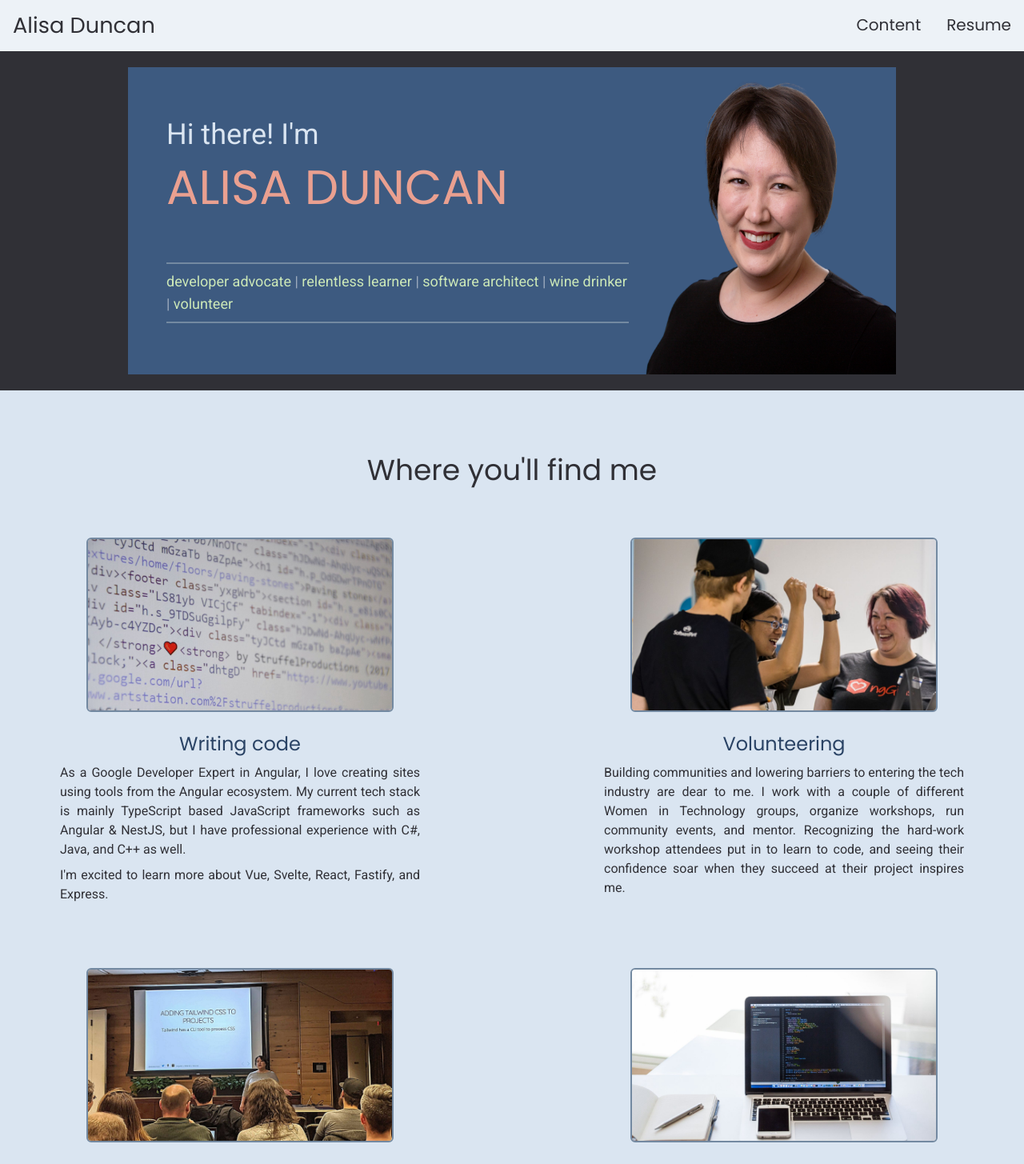
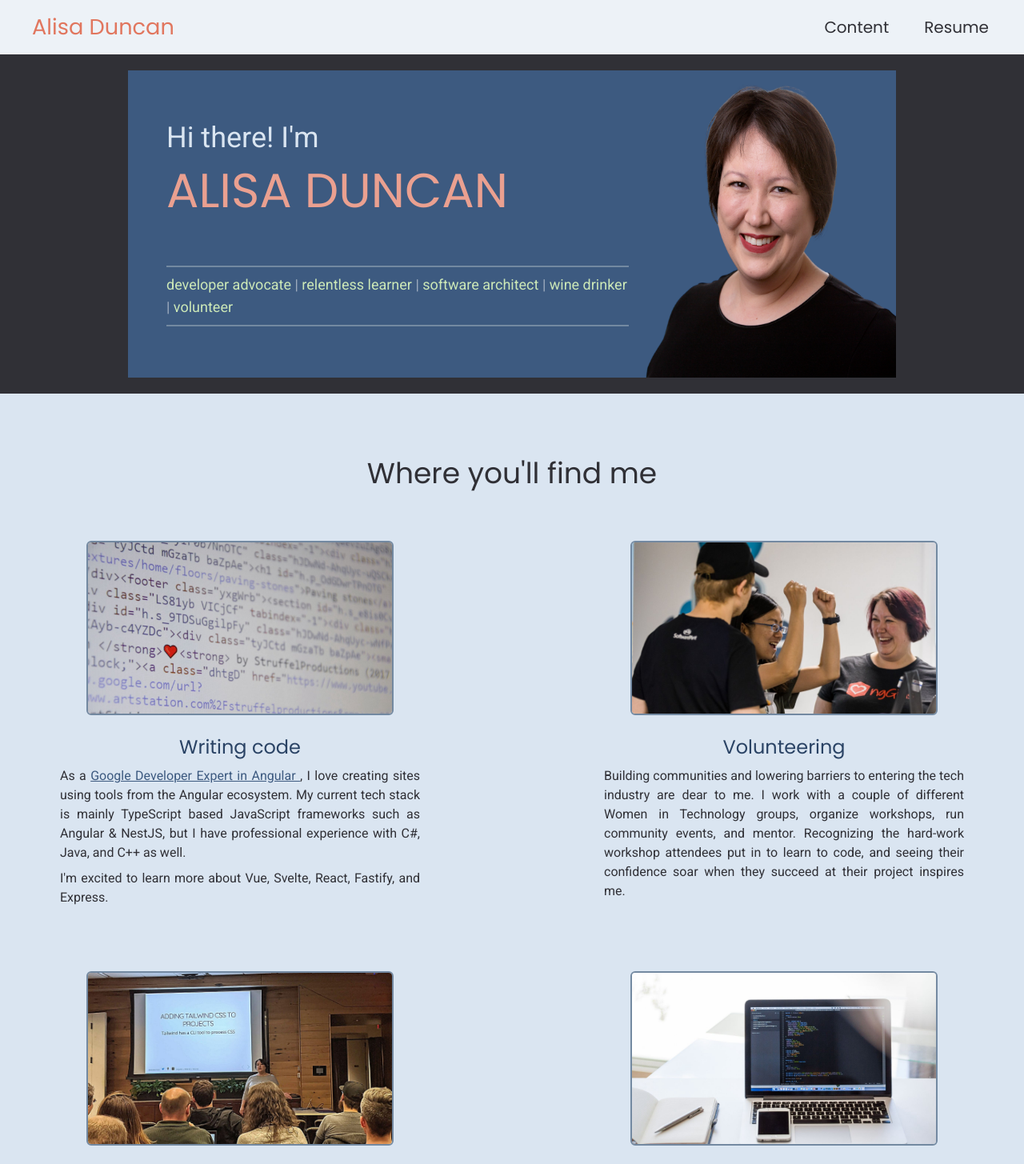
Before and after one commit to alisaduncan/alisaduncan-site, an Angular app: page / in a window 1280 px wide. Shown: the top 1455 px of the page at 80% size. Built offline with nearby package versions, Linux system fonts and the light colour scheme.

Commit message:
Navbar updates and a few more meta tags (#20)

```diff
--- a/src/app/app.component.html
+++ b/src/app/app.component.html
@@ -1,4 +1,4 @@
-<div class="bg-adCultured">
+<div class="app bg-adCultured">
   <app-navbar></app-navbar>
   <div class="w-100">
     <router-outlet></router-outlet>
--- /dev/null
+++ b/src/app/app.component.scss
@@ -0,0 +1,3 @@
+.app {
+  min-width: 386px;
+}
--- a/src/app/app.component.ts
+++ b/src/app/app.component.ts
@@ -4,7 +4,8 @@ import { DomSanitizer } from '@angular/platform-browser';
 
 @Component({
   selector: 'app-root',
-  templateUrl: './app.component.html'
+  templateUrl: './app.component.html',
+  styleUrls: ['./app.component.scss']
 })
 export class AppComponent {
   constructor(iconRegistry: MatIconRegistry, sanitizer: DomSanitizer) {
--- a/src/app/app.module.ts
+++ b/src/app/app.module.ts
@@ -8,7 +8,6 @@ import { MatIconModule } from '@angular/material/icon';
 import { MatButtonModule } from '@angular/material/button';
 import { MatCardModule } from '@angular/material/card';
 import { MatDividerModule } from '@angular/material/divider';
-import { MatToolbarModule } from '@angular/material/toolbar';
 
 import { AppComponent } from './app.component';
 import { ResumeComponent } from './resume/resume.component';
@@ -38,7 +37,6 @@ import { HighlightsComponent } from './highlights/highlights.component';
     MatButtonModule,
     MatCardModule,
     MatDividerModule,
-    MatToolbarModule,
     SharedModule
   ],
   providers: [],
--- a/src/app/home/home.component.html
+++ b/src/app/home/home.component.html
@@ -28,7 +28,12 @@
         <div class="flex flex-col">
           <img src="assets/img/coding.jpg" alt="HTML" class="w-96 border border-2 border-adShadowBlue rounded-md mx-auto" />
           <h3 class="text-adIndigoDye text-2xl font-display mt-6 mb-2">Writing code</h3>
-          <p class="mx-auto w-11/12 sm:w-10/12 md:w-9/12 lg:w-11/12 xl:w-9/12 text-justify">As a Google Developer Expert in Angular, I love creating sites using tools from the Angular ecosystem. My current tech stack is mainly TypeScript based JavaScript frameworks such as Angular & NestJS, but I have professional experience with C#, Java, and C++ as well.</p>
+          <p class="mx-auto w-11/12 sm:w-10/12 md:w-9/12 lg:w-11/12 xl:w-9/12 text-justify">As a
+            <a href="https://developers.google.com/community/experts/directory/profile/profile-j-alisa-duncan" target="_blank"
+               class="underline transition duration-500 ease-in-out text-adBedazzledBlue hover:text-adTerracotta">
+              Google Developer Expert in Angular
+            </a>,
+            I love creating sites using tools from the Angular ecosystem. My current tech stack is mainly TypeScript based JavaScript frameworks such as Angular & NestJS, but I have professional experience with C#, Java, and C++ as well.</p>
           <p class="mx-auto w-11/12 sm:w-10/12 md:w-9/12 lg:w-11/12 xl:w-9/12 pt-2 text-justify">I'm excited to learn more about Vue, Svelte, React, Fastify, and Express.</p>
         </div>
         <div class="flex flex-col">
@@ -53,7 +58,9 @@
           <h3 class="text-adIndigoDye text-2xl font-display mt-6 mb-2">Creating content</h3>
           <p class="mx-auto w-11/12 sm:w-10/12 md:w-9/12 lg:w-11/12 xl:w-9/12 text-justify">
             Sharing knowledge through writing posts and making videos is something I enjoy and I'm so lucky it's part of what I do as a Developer Advocate.
-            Check out some of my articles on the <a routerLink="/content" class="text-adBedazzledBlue underline">Content</a> page!
+            Check out some of my articles on the
+            <a routerLink="/content"
+               class="underline transition duration-500 ease-in-out text-adBedazzledBlue hover:text-adTerracotta">Content</a> page!
             Creating workshop tutorials that make the learning process more comfortable and engaging are particularly meaningful to me.</p>
         </div>
       </div>
@@ -70,16 +77,16 @@
           <h3 class="text-adLightBlue text-xl font-display md:mb-5">You might find me sharing knowledge, organizing workshops, designing engaging ways to learn, and community building as</h3>
           <ul class="py-5 text-adLightBlue">
             <li><span class="text-2xl pr-2 text-adTea">Angular Google Developer Expert</span><br class="xl:hidden"/><a
-              href="https://developers.google.com/community/experts" target="_blank" class="underline">Google Developers
+              href="https://developers.google.com/community/experts" target="_blank">Google Developers
               Experts program</a></li>
             <li class="mt-2"><span class="text-2xl pr-2 text-adTea">Core team member</span><br class="xl:hidden"/><a
               href="https://ng-girls.org" target="_blank" class="underline">ngGirls</a></li>
             <li class="mt-2"><span class="text-2xl pr-2 text-adTea">Curriculum Director</span><br class="xl:hidden"/>
-              <a href="https://codingandcocktails.kcwomenintech.org/" target="_blank" class="underline">Coding & Cocktails</a>
+              <a href="https://codingandcocktails.kcwomenintech.org/" target="_blank">Coding & Cocktails</a>
               <span class="italic px-1">by</span>
-              <a href="https://kcwomenintech.org/" target="_blank" class="underline">Kansas City Women in Technology</a></li>
+              <a href="https://kcwomenintech.org/" target="_blank">Kansas City Women in Technology</a></li>
             <li class="mt-2"><span class="text-2xl pr-2 text-adTea">Co-Organizer</span><br class="xl:hidden"/><a
-              href="https://www.meetup.com/angularkc/" target="_blank" class="underline">AngularKC Meetup</a></li>
+              href="https://www.meetup.com/angularkc/" target="_blank">AngularKC Meetup</a></li>
           </ul>
         </div>
       </div>
--- a/src/app/home/home.component.scss
+++ b/src/app/home/home.component.scss
@@ -6,3 +6,9 @@
     }
   }
 }
+
+.volunteer {
+  a {
+    @apply underline transition duration-500 ease-in-out hover:text-adTerracotta;
+  }
+}
--- a/src/app/navbar/navbar.component.html
+++ b/src/app/navbar/navbar.component.html
@@ -1,14 +1,17 @@
-<mat-toolbar class="bg-adGainsboro text-adCharcoal font-display">
-  <div class="w-full flex flex-row justify-between">
-    <span class="home-link w-1/2">
-      <a routerLink="/">Alisa Duncan</a>
-    </span>
-    <div class="w-1/4">
-      <ul class="w-full flex flex-row justify-end">
-        <li class="mr-8"><a routerLink="/content">Content</a></li>
-        <li class=""><a routerLink="/resume">Resume</a></li>
-      </ul>
+<div class="bg-adGainsboro text-adCharcoal font-display">
+  <nav class="p-4 mx-4 grid grid-cols-1 sm:grid-cols-2 justify-between items-center">
+    <div class="home-link mx-auto sm:mx-0">
+      <a routerLink="/" routerLinkActive="active-link" [routerLinkActiveOptions]="{exact:true}">
+        <span class="p-2">Alisa Duncan</span>
+      </a>
     </div>
-
-  </div>
-</mat-toolbar>
+    <div class="flex flex-row justify-center items-center sm:justify-end text-xl">
+      <a routerLink="/content" routerLinkActive="active-link" class="mr-5 p-1">
+        <span class="px-2">Content</span>
+      </a>
+      <a routerLink="/resume" routerLinkActive="active-link" class="p-1">
+        <span class="px-2">Resume</span>
+      </a>
+    </div>
+  </nav>
+</div>
--- a/src/app/navbar/navbar.component.scss
+++ b/src/app/navbar/navbar.component.scss
@@ -2,3 +2,11 @@
   font-size: 1.7rem;
   line-height: 2.1rem;
 }
+
+.active-link {
+  @apply text-adTerracotta;
+}
+
+a {
+  @apply hover:bg-adLightBlue hover:rounded transition duration-500 ease-in-out;
+}
--- a/src/app/shared/contact/contact.component.scss
+++ b/src/app/shared/contact/contact.component.scss
@@ -1,5 +1,8 @@
-
 .mat-icon {
   height: 3rem;
   width: 3rem;
 }
+
+li {
+  @apply h-20 w-20 transition duration-500 ease-in-out transform hover:-translate-y-1 hover:scale-110 flex justify-center items-center;
+}
--- a/src/index.html
+++ b/src/index.html
@@ -5,11 +5,19 @@
   <title>Alisa Duncan | Developer, Community-builder</title>
   <base href="/">
   <meta name="viewport" content="width=device-width, initial-scale=1">
-  <meta property="og:title" content="Alisa Duncan">
   <meta name="author" content="Alisa Duncan">
   <meta property="og:locale" content="en_US">
   <meta name="description" content="Developer &amp; Community-builder">
+  <meta property="og:title" content="Alisa Duncan | Developer, Community-builder">
   <meta property="og:description" content="Developer &amp; Community-builder">
+  <meta property="og:url" content="https://alisaduncan.dev">
+  <meta property="og:type" content="website" />
+  <meta property="og:site_name" content="Alisa Duncan">
+  <meta name="twitter:card" content="summary">
+  <meta name="twitter:site" content="@AlisaDuncan">
+  <meta name="twitter:creator" content="@AlisaDuncan">
+  <meta name="twitter:title" content="Alisa Duncan | Developer, Community-builder">
+  <meta name="twitter:description" content="Developer &amp; Community-builder">
   <link rel="icon" type="image/x-icon" href="favicon.ico">
   <link href="https://fonts.googleapis.com/icon?family=Material+Icons" rel="stylesheet">
 </head>
```
